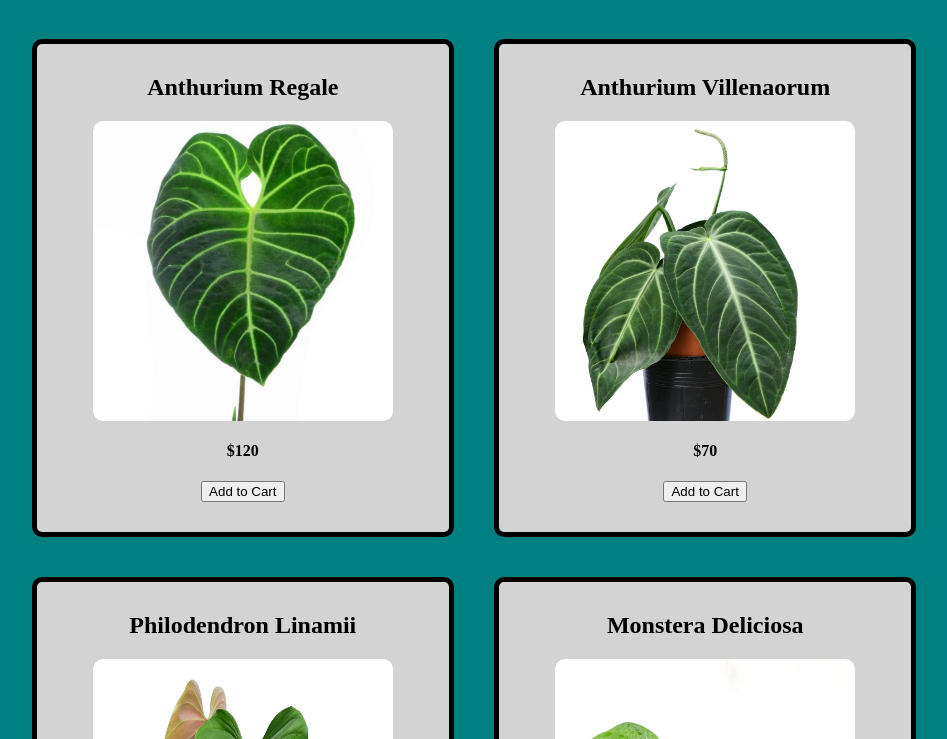
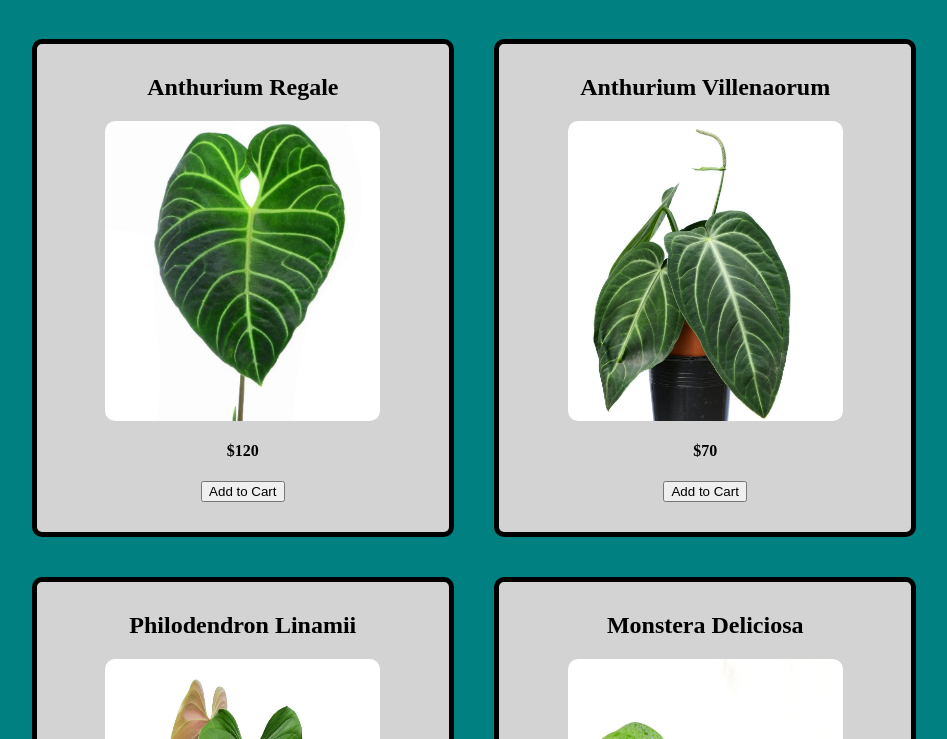
Before and after one commit to kevindo1/lab-06-products-page, a website with bundled scripts: page index.html in a window 1280 px wide. Shown: the part 61-800 px from the top of the page, without its empty margins (166-1113 px from the left). Built offline with nearby package versions, Linux system fonts and the light colour scheme.

Commit message:
passing TDD tests

```diff
--- a/styles/style.css
+++ b/styles/style.css
@@ -13,10 +13,12 @@ h1 {
     flex-direction: row;
     flex-wrap: wrap;
     justify-content: center;
+    min-width: 20%;
 }
 
 .plant-card {
     width: 33%;
+    min-width: 20%;
     height: 33%;
     border: 5px solid black;
     border-radius: 10px;
@@ -32,6 +34,7 @@ h1 {
 
 .plant-card img {
     width: 300px;
+    max-width: 70%;
     height: 300px;
     border-radius: 10px;
     display: flex;
```
Also changed, not shown: test/example.test.js (+7 -3 lines).
